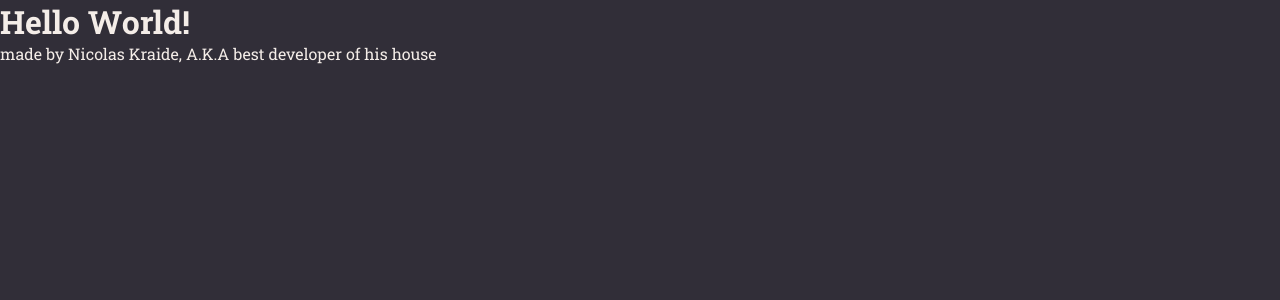
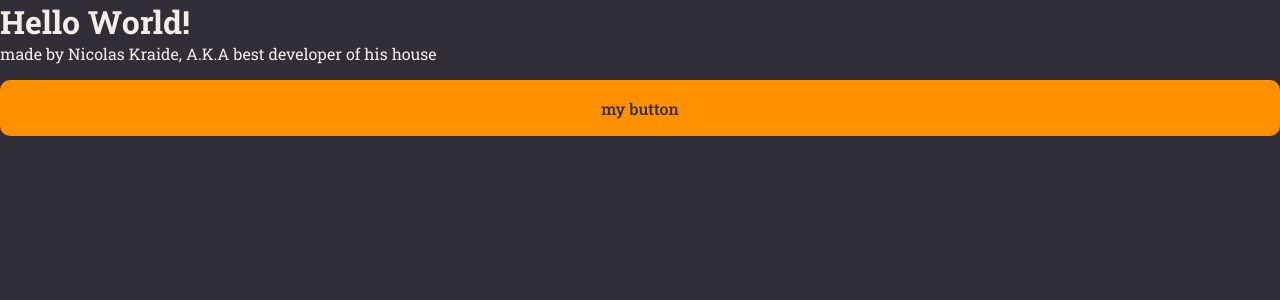
Before and after one commit to devKraide/rocketnotes, a React (Vite) app: page / in a window 1280 px wide. Shown: the top 300 px of the page. Built offline with nearby package versions, Linux system fonts and the light colour scheme.

Commit message:
component - button

```diff
--- /dev/null
+++ b/src/components/Button/index.jsx
@@ -0,0 +1,9 @@
+import { Container } from "./styles";
+
+export function Button() {
+  return (
+    < Container type="button">
+      my button
+    </Container>
+  )
+}
--- /dev/null
+++ b/src/components/Button/styles.js
@@ -0,0 +1,19 @@
+import styled from "styled-components";
+
+export const Container = styled.button`
+  width: 100%;
+  background-color: ${(props) => props.theme.COLORS.ORANGE};
+  color: ${(props) => props.theme.COLORS.BACKGROUND_800};
+
+  height: 56px;
+  border: 0;
+  padding: 0 16px;
+  margin-top: 16px;
+  border-radius: 10px;
+  font-weight: 500;
+
+  &:disabled{
+    opacity: 0.5;
+
+  }
+`;
--- a/src/pages/Details/index.jsx
+++ b/src/pages/Details/index.jsx
@@ -2,6 +2,7 @@
 // fragment is a wrapper that allows you to return multiple elements without adding a div. The con of using a fragment is that it doesn't support keys or attributes => styled-components. Different from a div.
 
 import { Container } from "./styles.js";
+import { Button } from "../../components/Button";
 
 export function Details() {
 
@@ -11,6 +12,7 @@
       <h1>Hello World!</h1>
       <p>made by Nicolas Kraide, A.K.A best developer of his house</p>
 
+    <Button/>
     </Container>
   )
 }
```
